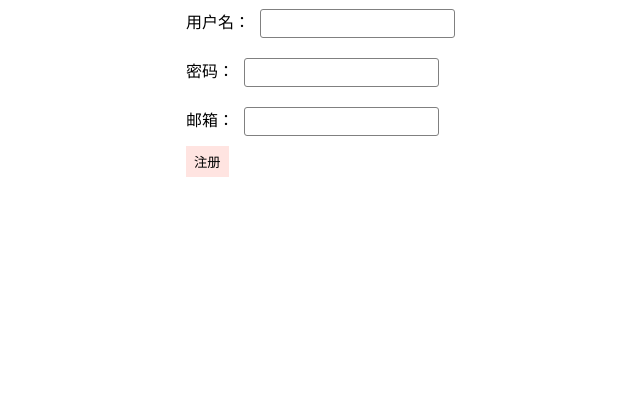
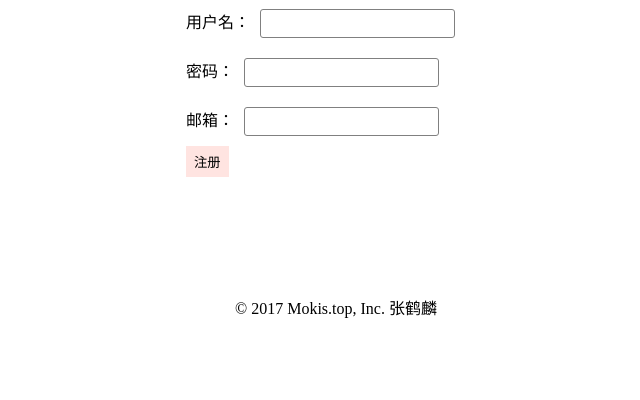
Before and after one commit to Leochens/TestBase, a PHP site: page /register.php in a window 1280 px wide. Shown: the part 119-519 px from the top of the page, without its empty margins (304-944 px from the left). Run offline with PHP 8.4, Linux system fonts and the light colour scheme.

Commit message:
完善了页脚问题

```diff
--- /dev/null
+++ b/session/View/footer.html
@@ -0,0 +1,30 @@
+<!DOCTYPE html>
+<html>
+<head>
+    <title></title>
+</head>
+<body>
+<br>
+<div class="footer_content">
+    <p>
+        <span class="copyright"><?php  echo $About['copyright']?></span>
+        <span class="author"><?php echo $About['author']?></span>
+    </p>
+</div>
+
+
+<style>
+    .footer_content{
+        clear: both;/*清除浮动*/
+
+        height: 100px;
+
+    }
+    .footer_content p{
+        margin: auto;
+        text-align: center;
+    }
+
+</style>
+</body>
+</html>
--- a/session/View/header.html
+++ b/session/View/header.html
@@ -9,7 +9,7 @@
         <ul>
             <li class="left"><?php echo $header['logo_path'];?></li>
             <li class="left"><?php echo $header['title'];?></li>
-            <li class="left"><input id="search" type="text"><input id="sub" type="submit" value=""></li>
+            <li class="left"><input id="search" type="text"></li>
         </ul>
         <ul class="header_menu">
             <?php
--- a/session/dashboard.php
+++ b/session/dashboard.php
@@ -55,9 +55,11 @@ include './session_check.php';
         </ul>
     </div>
 </div>
+
 <!--主要控制区域-->
 <iframe id="frame" style="float: left;overflow: hidden;" src="./dashboard/myinfo.php" frameborder="0" height="100%" width="80%"></iframe>
 <!--页脚-->
+
 <script>
     function ToArticle() {
     var frame=document.getElementById('frame');
--- a/session/dashboard/bookmark.php
+++ b/session/dashboard/bookmark.php
@@ -66,6 +66,8 @@ foreach ($marks as $key => $mark) {?>
         <?php    } ?>
     </ul>
 </div>
+<?php include ROOT.'./footer.php';?>
+
 <style>
     ul,li{
         list-style: none;
--- a/session/dashboard/myinfo.php
+++ b/session/dashboard/myinfo.php
@@ -17,6 +17,7 @@ header("Content-Type:text/html;charset=utf-8"); ?>
 
 
 </div>
+<?php include ROOT.'./footer.php';?>
 
 <style>
 /*    h1{
--- /dev/null
+++ b/session/footer.php
@@ -0,0 +1,5 @@
+<?php
+require_once 'include/init.php';
+
+include ROOT.'/View/footer.html';
+?>
--- a/session/login.php
+++ b/session/login.php
@@ -28,8 +28,11 @@ if (isset($_POST['sub'])) {
          <input class="btn" type="submit" name="sub" value="login">
      </form>
      <a class="reg" href="./register.php">没有账户？注册</a>
+
+
+
  </div>
-
+<?php include ROOT.'./footer.php';?>
 <?php if($flag) {?>
  <script>
 
--- a/session/register.php
+++ b/session/register.php
@@ -10,7 +10,7 @@ echo md5('123456');
     <input type="submit" name="sub" value="注册" class="sub">
 </form>
 
-
+<?php include ROOT.'./footer.php';?>
 <?php
 if (isset($_POST['sub'])) {
     $tip='';
--- a/session/zn/string.php
+++ b/session/zn/string.php
@@ -1,7 +1,5 @@
 <?php
     //模板管理
-
-
     $header['logo_path']='LOGO';
     $header['title']='TITLE';
     $header['Menu']= array(
@@ -51,4 +49,13 @@
 
     $Edit['info']='这里是markdown编辑器';
     $Edit['help']="在此区域可以进行markdown的编辑，一切编辑都会实时预览在右边的区域. ";
+
+
+
+    //版权
+    $About['author']='张鹤麟';
+    $About['email']='1183422598@qq.com';
+    $About['copyright']='© 2017 Mokis.top, Inc.';
+
+
  ?>
```
Also changed, not shown: session/dashboard/show_article.php (+5 -5 lines).
